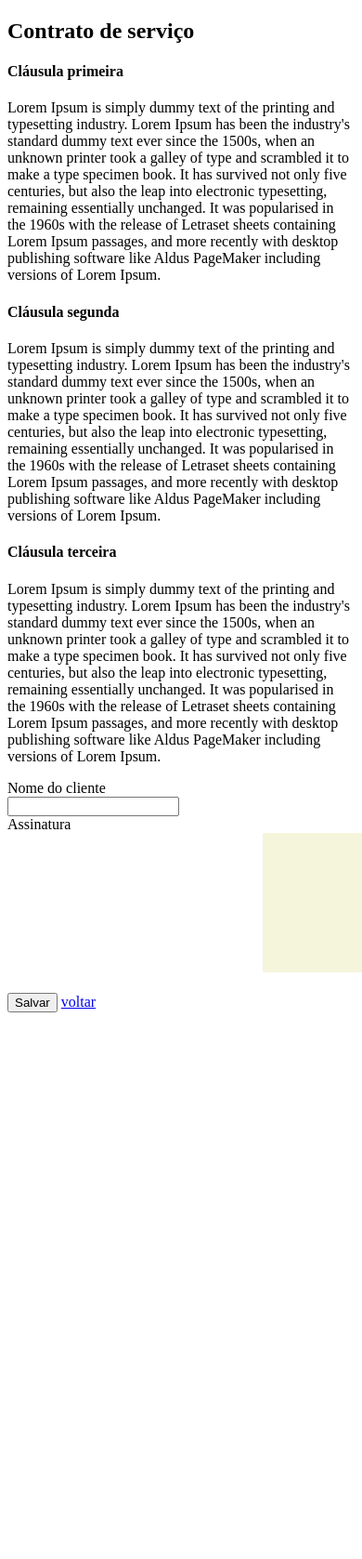
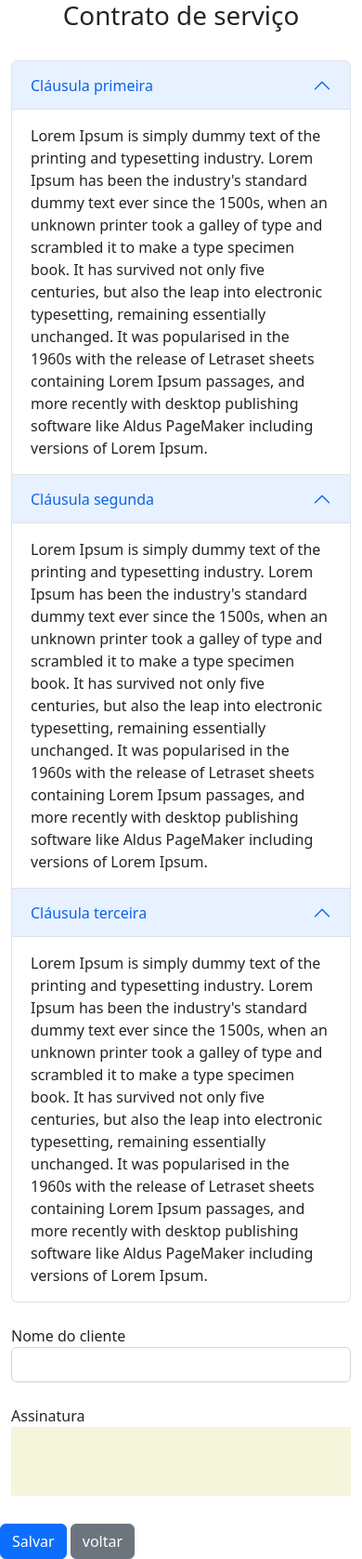
Before and after one commit to victor9743/projetoAssinatura, a PHP site: page /projetoAssinatura/create.php in a window 390 px wide; the page is wider, and only the part inside the window is pictured. Shown: that part at 93% size. Before the commit the page ends 1089 px from the top of that part, so only its background shows below. Run offline with PHP 8.4, Linux system fonts and the light colour scheme; a map, chart or similar area stays blank.

Commit message:
projeto refatorado

```diff
--- a/app/create.php
+++ b/app/create.php
@@ -2,38 +2,88 @@
 ?>
 <!DOCTYPE html>
 <html lang="en">
+
 <head>
     <meta charset="UTF-8">
     <meta http-equiv="X-UA-Compatible" content="IE=edge">
-    <meta name="viewport" content="width=device-width, initial-scale=1.0">
+    <meta name="viewport" content="width=device-width, initial-scale=1">
+    <link href="https://cdn.jsdelivr.net/npm/bootstrap@5.2.2/dist/css/bootstrap.min.css" rel="stylesheet">
+    <script src="https://cdn.jsdelivr.net/npm/bootstrap@5.2.2/dist/js/bootstrap.bundle.min.js"></script>
     <title>Cliente - Novo</title>
 
 </head>
+
 <body>
-    <div>
-        <h2>Contrato de serviço</h2>
-        <h4>Cláusula primeira</h4>
-        <p>
-        Lorem Ipsum is simply dummy text of the printing and typesetting industry. Lorem Ipsum has been the industry's standard dummy text ever since the 1500s, when an unknown printer took a galley of type and scrambled it to make a type specimen book. It has survived not only five centuries, but also the leap into electronic typesetting, remaining essentially unchanged. It was popularised in the 1960s with the release of Letraset sheets containing Lorem Ipsum passages, and more recently with desktop publishing software like Aldus PageMaker including versions of Lorem Ipsum.
-        </p>
-        <h4>Cláusula segunda</h4>
-        <p>
-        Lorem Ipsum is simply dummy text of the printing and typesetting industry. Lorem Ipsum has been the industry's standard dummy text ever since the 1500s, when an unknown printer took a galley of type and scrambled it to make a type specimen book. It has survived not only five centuries, but also the leap into electronic typesetting, remaining essentially unchanged. It was popularised in the 1960s with the release of Letraset sheets containing Lorem Ipsum passages, and more recently with desktop publishing software like Aldus PageMaker including versions of Lorem Ipsum.
-        </p>
-        <h4>Cláusula terceira</h4>
-        <p>
-        Lorem Ipsum is simply dummy text of the printing and typesetting industry. Lorem Ipsum has been the industry's standard dummy text ever since the 1500s, when an unknown printer took a galley of type and scrambled it to make a type specimen book. It has survived not only five centuries, but also the leap into electronic typesetting, remaining essentially unchanged. It was popularised in the 1960s with the release of Letraset sheets containing Lorem Ipsum passages, and more recently with desktop publishing software like Aldus PageMaker including versions of Lorem Ipsum.
-        </p>
-        <label>Nome do cliente</label><br>
-        <input type="text" id="cliente"><br/>
-        <label>Assinatura</label><br>
-
-        <canvas id="quadro" style="background:beige; margin-left: 275px"></canvas>
+    <div class="accordion container-sm" id="accordionExample">
+        <h2 class="text-center button-disciplina button-border display-6">Contrato de serviço</h2>
+        <br>
+        <div class="accordion-item">
+            <h2 class="accordion-header" id="headingOne">
+                <button class="accordion-button" type="button" data-bs-toggle="collapse" data-bs-target="#collapseOne" aria-expanded="true" aria-controls="collapseOne">
+                    Cláusula primeira
+                </button>
+            </h2>
+            <div id="collapseOne" class="accordion-collapse collapse show" aria-labelledby="headingOne" data-bs-parent="#accordionExample">
+                <div class="accordion-body">
+                    Lorem Ipsum is simply dummy text of the printing and typesetting industry. Lorem Ipsum has been the
+                    industry's standard dummy text ever since the 1500s, when an unknown printer took a galley of type
+                    and scrambled it to make a type specimen book. It has survived not only five centuries, but also the
+                    leap into electronic typesetting, remaining essentially unchanged. It was popularised in the 1960s
+                    with the release of Letraset sheets containing Lorem Ipsum passages, and more recently with desktop
+                    publishing software like Aldus PageMaker including versions of Lorem Ipsum.
+                </div>
+            </div>
+        </div>
+        <div class="accordion-item">
+            <h2 class="accordion-header" id="headingTwo">
+                <button class="accordion-button" type="button" data-bs-toggle="collapse" data-bs-target="#collapseTwo"
+                    aria-expanded="false" aria-controls="collapseTwo">
+                    Cláusula segunda
+                </button>
+            </h2>
+            <div id="collapseTwo" class="accordion-collapse collapse show" aria-labelledby="headingTwo"
+                data-bs-parent="#accordionExample">
+                <div class="accordion-body">
+                    Lorem Ipsum is simply dummy text of the printing and typesetting industry. Lorem Ipsum has been the
+                    industry's standard dummy text ever since the 1500s, when an unknown printer took a galley of type
+                    and scrambled it to make a type specimen book. It has survived not only five centuries, but also the
+                    leap into electronic typesetting, remaining essentially unchanged. It was popularised in the 1960s
+                    with the release of Letraset sheets containing Lorem Ipsum passages, and more recently with desktop
+                    publishing software like Aldus PageMaker including versions of Lorem Ipsum.
+                </div>
+            </div>
+        </div>
+        <div class="accordion-item">
+            <h2 class="accordion-header" id="headingThree">
+                <button class="accordion-button" type="button" data-bs-toggle="collapse" data-bs-target="#collapseThree"
+                    aria-expanded="false" aria-controls="collapseThree">
+                    Cláusula terceira
+                </button>
+            </h2>
+            <div id="collapseThree" class="accordion-collapse collapse show" aria-labelledby="headingThree"
+                data-bs-parent="#accordionExample">
+                <div class="accordion-body">
+                    Lorem Ipsum is simply dummy text of the printing and typesetting industry. Lorem Ipsum has been the
+                    industry's standard dummy text ever since the 1500s, when an unknown printer took a galley of type
+                    and scrambled it to make a type specimen book. It has survived not only five centuries, but also the
+                    leap into electronic typesetting, remaining essentially unchanged. It was popularised in the 1960s
+                    with the release of Letraset sheets containing Lorem Ipsum passages, and more recently with desktop
+                    publishing software like Aldus PageMaker including versions of Lorem Ipsum.
+                </div>
+            </div>
+        </div>
     </div>
-
-
-    <br><button id="saveBtn"> Salvar</button>
-    <a href="index.php">voltar</a>
+    <div class="container"class="col-md-4">
+        <br><label>Nome do cliente</label>
+        <input class="form-control" type="text" id="cliente">
+    </div>
+    <br>
+    <div class="container">
+    <label>Assinatura</label>
+    <canvas class="container" id="quadro" style="background:beige; margin-center: 275px"></canvas>
+    </div>
+    <br><button class="btn btn-primary" id="saveBtn"> Salvar</button>
+    <a class="btn btn-secondary" href="index.php">voltar</a>
     <script src="../scripts/jquery.js"></script>
     <script>
         window.onload = function () {
@@ -50,7 +100,7 @@
 
             var desenhando = false;
             quadro.onmousedown = function (evt) {
-                ctx.moveTo((evt.clientX -280), (evt.clientY - 420));
+                ctx.moveTo((evt.clientX - 280), (evt.clientY - 420));
                 desenhando = true;
             }
             quadro.onmouseup = function () {
@@ -72,10 +122,10 @@
                 var params = image;
                 $.ajax({
                     type: "post",
-                    beforeSend: function(xhr) {xhr.setRequestHeader('X-CSRF-Token', $('meta[name="csrf-token"]').last().attr('content'))},
+                    beforeSend: function (xhr) { xhr.setRequestHeader('X-CSRF-Token', $('meta[name="csrf-token"]').last().attr('content')) },
                     url: 'http://localhost/projetoAssinatura/servidor/Rotas.php',
-                    data: {action: "salvar" ,assinatura: params, cliente: $("#cliente").val()},
-                    success: function(data) {
+                    data: { action: "salvar", assinatura: params, cliente: $("#cliente").val() },
+                    success: function (data) {
                         console.log(data);
                     }
                 });
@@ -83,4 +133,5 @@
         }
     </script>
 </body>
+
 </html>
```
Also changed, not shown: app/index.php (+11 -6 lines), app/css/style.css (added).
